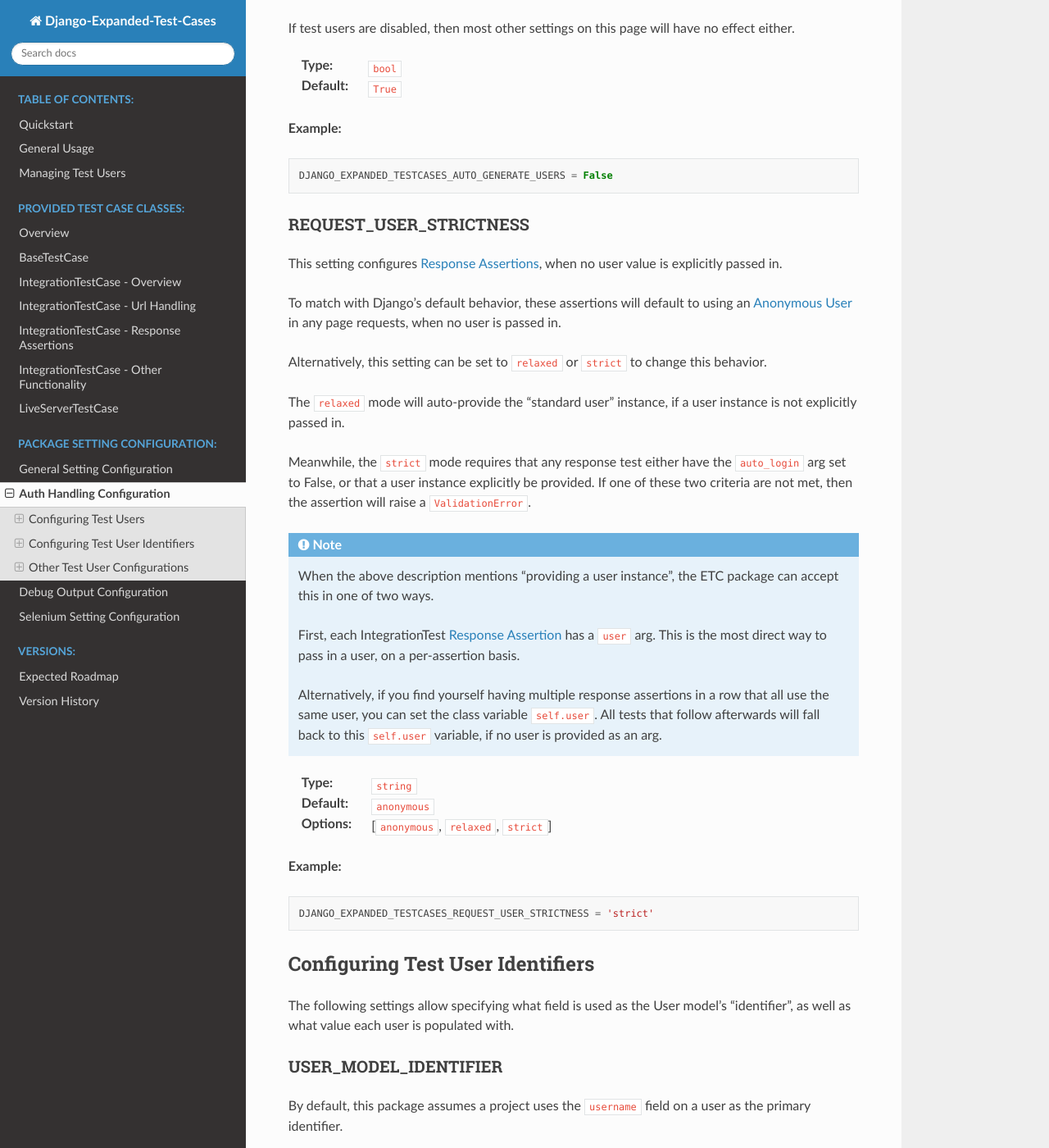
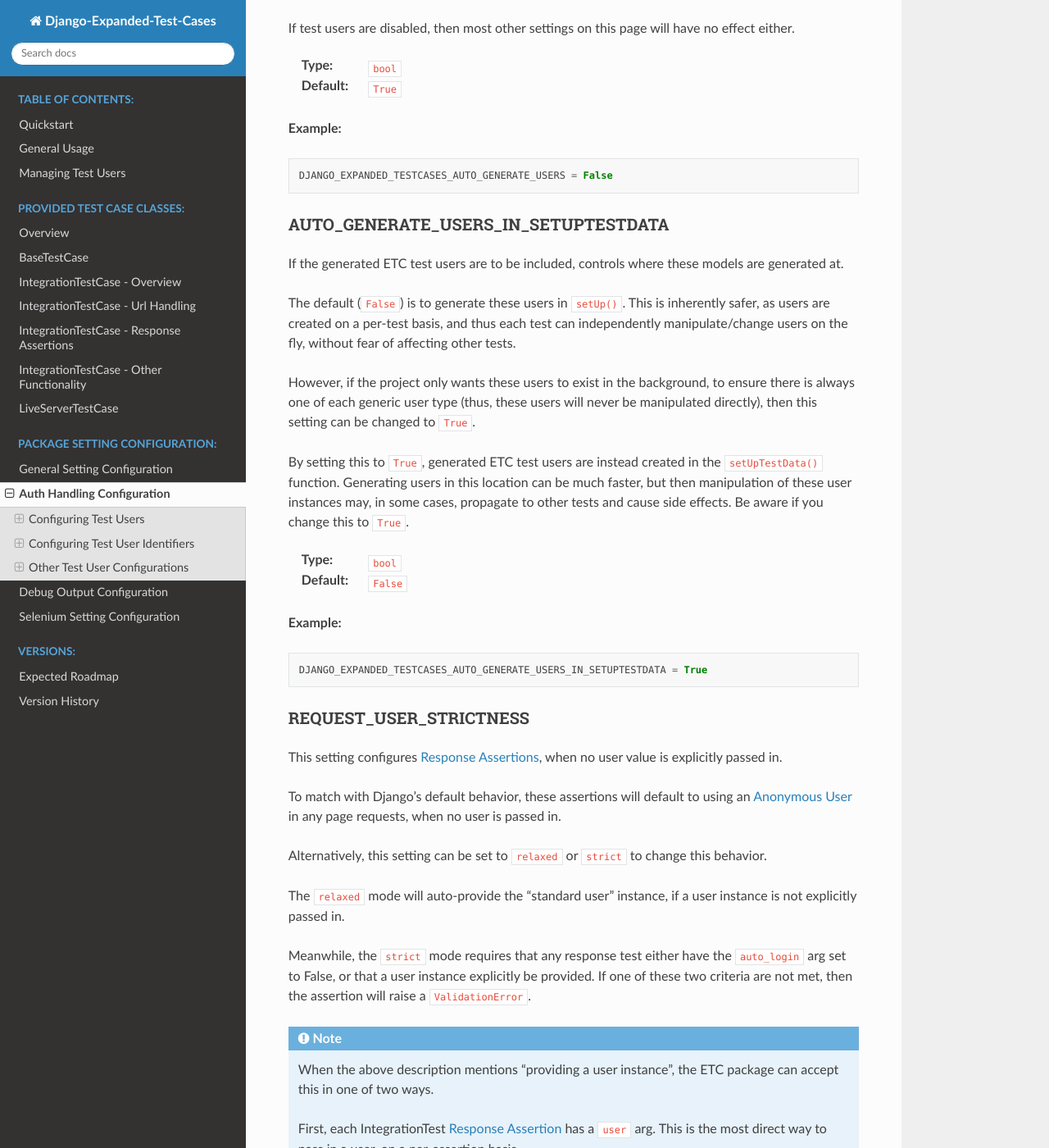
Before and after one commit to brodriguez8774/django-expanded-test-cases, a Sphinx documentation site: the page built from docs/source/configuration/auth.rst, in a window 1280 px wide and 1400 px high, scrolled down 656 px. Shown: the whole window at 82% size. Built offline with Sphinx 7.4.7 and the Read the Docs theme 3.1.0, drawn with Linux system fonts in a browser that asks for light colours.

Commit message:
Update documentation for new settings

```diff
--- a/docs/source/configuration/auth.rst
+++ b/docs/source/configuration/auth.rst
@@ -43,6 +43,39 @@ will have no effect either.
 .. code::
 
     DJANGO_EXPANDED_TESTCASES_AUTO_GENERATE_USERS = False
+
+
+AUTO_GENERATE_USERS_IN_SETUPTESTDATA
+------------------------------------
+
+If the generated ETC test users are to be included, controls where these models
+are generated at.
+
+The default (``False``) is to generate these users in ``setUp()``.
+This is inherently safer, as users are created on a per-test basis, and thus
+each test can independently manipulate/change users on the fly, without fear
+of affecting other tests.
+
+However, if the project only wants these users to exist in the background,
+to ensure there is always one of each generic user type (thus, these users will
+never be manipulated directly), then this setting can be changed to ``True``.
+
+By setting this to ``True``, generated ETC test users are instead created
+in the ``setUpTestData()`` function.
+Generating users in this location can be much faster, but then manipulation
+of these user instances may, in some cases, propagate to other tests and
+cause side effects.
+Be aware if you change this to ``True``.
+
+
+:Type: ``bool``
+:Default: ``False``
+
+**Example:**
+
+.. code::
+
+    DJANGO_EXPANDED_TESTCASES_AUTO_GENERATE_USERS_IN_SETUPTESTDATA = True
 
 
 REQUEST_USER_STRICTNESS
```
Also changed, not shown: docs/source/configuration/debug_output.rst (+33 -0 lines).
